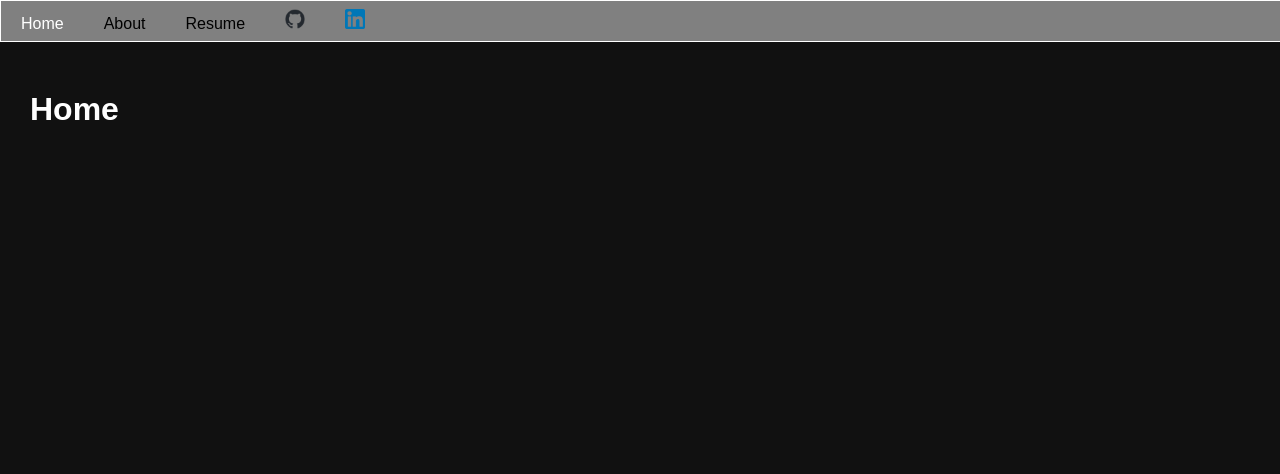
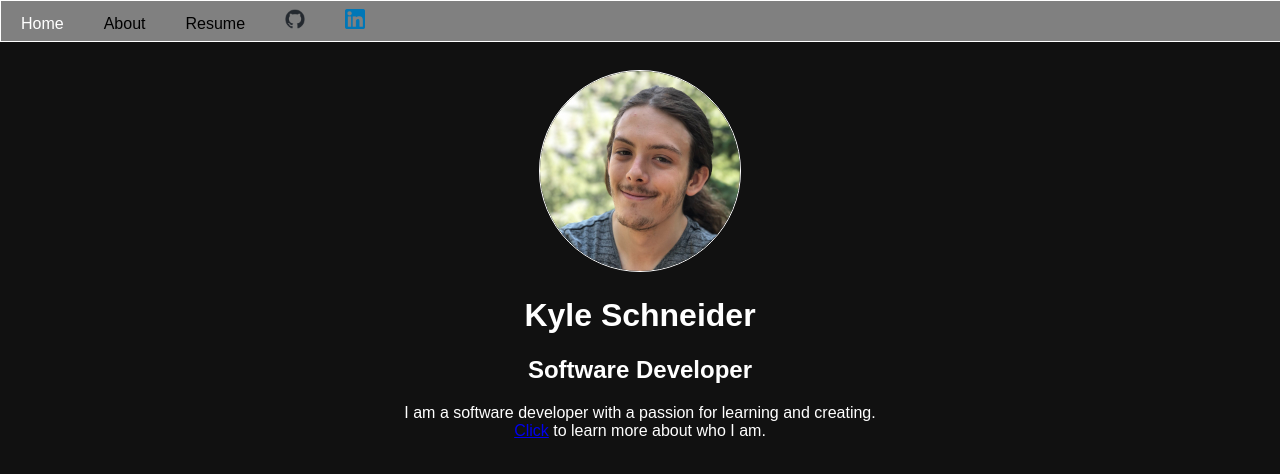
Before and after one commit to kvs247/portfolio-site, a React (Create React App) app in the folder client/: page / in a window 1280 px wide. Shown: the top 474 px of the page. Built offline with nearby package versions, Linux system fonts and the light colour scheme.

Commit message:
create intro div on Home

```diff
--- a/client/src/App.js
+++ b/client/src/App.js
@@ -1,6 +1,8 @@
-import NavBar from "./components/NavBar";
-import { Route, Switch } from "react-router-dom";
-import { createGlobalStyle } from "styled-components";
+import { Route, Switch } from 'react-router-dom';
+import { createGlobalStyle } from 'styled-components';
+
+import NavBar from './components/NavBar';
+import Home from './components/Home';
 
 function App() {
   return (
@@ -10,7 +12,7 @@ function App() {
       <Switch>
 
         <Route exact path='/'>
-          <h1>Home</h1>
+          <Home />
         </Route>
 
         <Route path='/about'>
--- /dev/null
+++ b/client/src/components/Home.js
@@ -0,0 +1,33 @@
+import { Link } from 'react-router-dom';
+import styled from 'styled-components';
+
+import selfie_jpg from '../assets/selfie.jpg';
+
+function Home () {
+    return (
+        <>
+          <IntroDiv id='title-div'>
+            <img src={selfie_jpg} />
+            <h1>Kyle Schneider</h1>
+            <h2>Software Developer</h2>
+            <p>
+              I am a software developer with a passion for learning and creating.
+              <br />
+                <Link to='/about'>Click</Link> to learn more about who I am.
+            </p>
+          </IntroDiv>
+        </>
+    );
+}
+
+export default Home;
+
+const IntroDiv = styled.div`
+    text-align: center;
+
+    img {
+        border-radius: 50%;
+        height: 200px;
+        border: 1px solid var(--white);
+    }
+`
--- a/client/src/components/NavBar.js
+++ b/client/src/components/NavBar.js
@@ -9,15 +9,21 @@ function NavBar () {
     return (
         <Header>
           <nav>
+
             <NavLink exact to='/'>Home</NavLink>
+
             <NavLink to='/about'>About</NavLink>
+
             <NavLink to={resume_pdf} target='_blank'>Resume</NavLink>
+
             <NavLink to={{pathname: 'https://github.com/kschneider0'}} target="_blank">
               <Logo src={github_img} alt='' />
             </NavLink>
+
             <NavLink to={{pathname: 'https://www.linkedin.com/in/kyle-v-schneider/'}} target="_blank">
               <Logo src={linkedin_img} alt='' />
             </NavLink>
+
           </nav>
         </Header>
     );
```
Also changed, not shown: client/src/assets/selfie.jpg (added).
